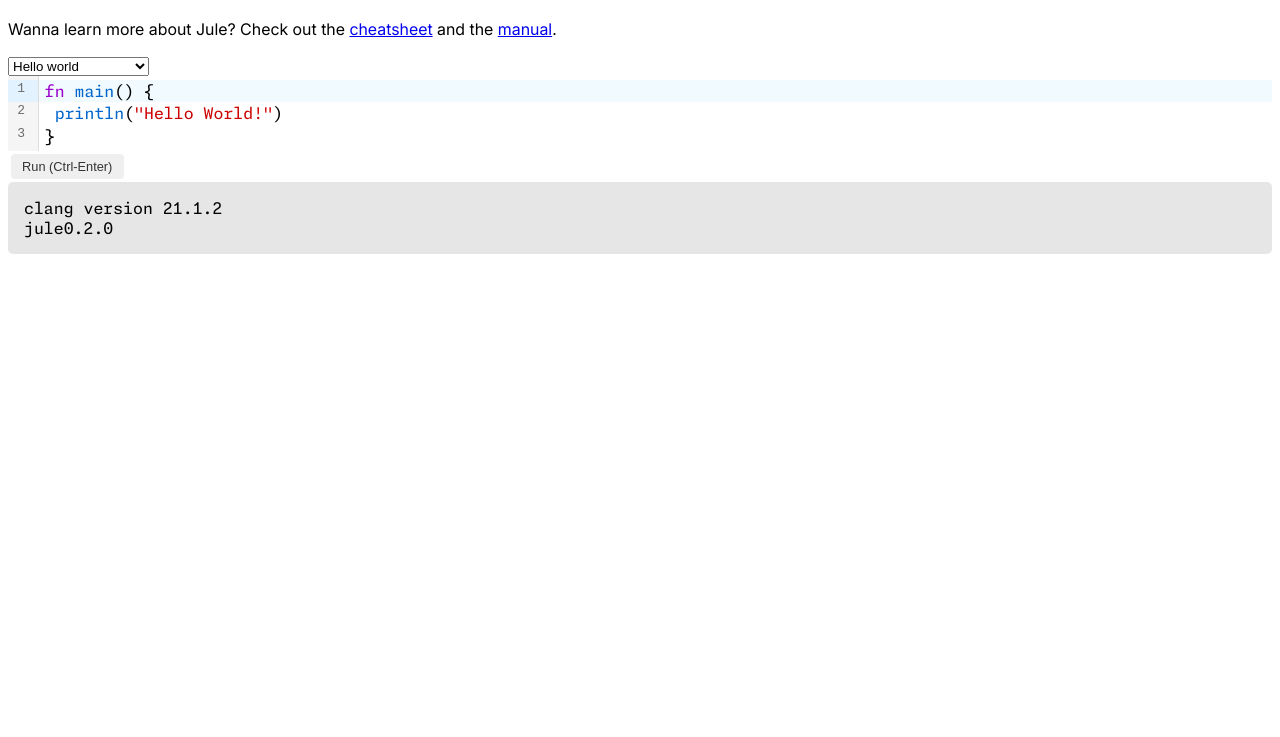
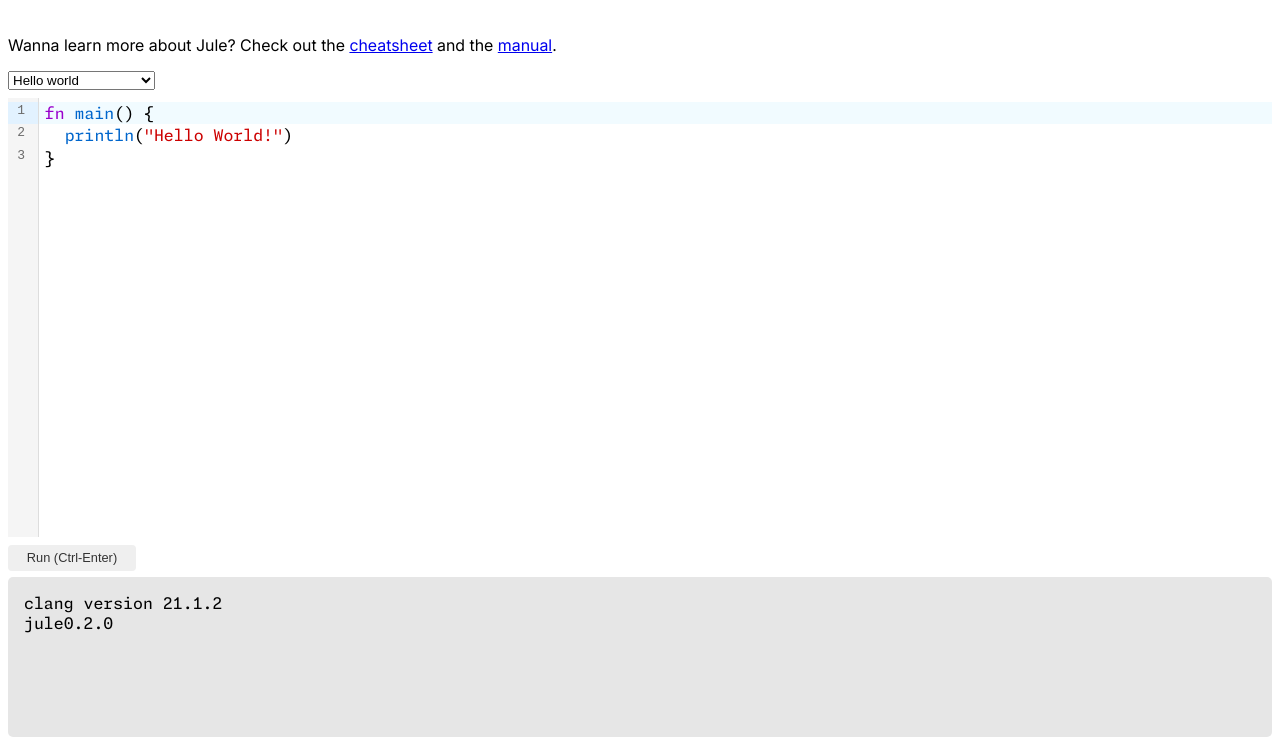
Before and after one commit to pgmtx/jule-playground, a website: page public/index.html in a window 1280 px wide. Shown: the part 63-800 px from the top of the page. Drawn offline with Linux system fonts and the light colour scheme.

Commit message:
frontend: make the page layout fixed (#9)

```diff
--- a/public/index.html
+++ b/public/index.html
@@ -2,10 +2,12 @@
 <html lang="en">
     <head>
         <meta charset="utf-8">
+        <link rel="icon" href="./static/icon.svg">
         <link rel="stylesheet" href="./style.css">
         <title>Jule Playground</title>
     </head>
     <body>
+        <div id="top">
             <h1>Jule Playground</h1>
             <p>Wanna learn more about Jule? Check out the <a href="https://pgmtx.neocities.org/articles/jule_cheatsheet">cheatsheet</a> and the <a href="https://manual.jule.dev/">manual</a>.</p>
             <select id="examples">
@@ -15,11 +17,13 @@
                 <option value="comptime-matching">Comptime matching</option>
             </select>
             <div id="editor"></div>
+        </div>
+        <div id="output-wrapper">
             <script type="module" src="./bundle.js"></script>
             <button type="button" id="run-button">Run (Ctrl-Enter)</button>
-        <br>
             <pre id="output">
 clang version 21.1.2
 jule0.2.0</pre>
+        </div>
     </body>
 </html>
--- a/public/playground.js
+++ b/public/playground.js
@@ -136,7 +136,7 @@ const jule = StreamLanguage.define({
 });
 
 const helloWorldCode = `fn main() {
- println("Hello World!")
+  println("Hello World!")
 }`;
 
 const editor = new EditorView({
@@ -146,10 +146,6 @@ const editor = new EditorView({
 		jule,
 		syntaxHighlighting(style),
 		keymap.of([indentWithTab]),
-		EditorView.theme({
-			"&": { maxHeight: "200px" },
-			".cm-scroller": { overflow: "auto" },
-		}),
 	],
 	parent: document.getElementById("editor"),
 });
--- a/public/style.css
+++ b/public/style.css
@@ -10,13 +10,44 @@
 
 body {
 	font-family: "Inter", sans-serif;
+	height: 100vh;
+	margin-top: 0;
+	margin-bottom: 0;
+	display: flex;
+	flex-direction: column;
+}
+
+#top {
+	flex: 1;
+	min-height: 0;
+	display: flex;
+	flex-direction: column;
+}
+
+select {
+	width: 11em;
+	margin-bottom: 8px;
+}
+
+#editor {
+	flex: 1;
+	min-height: 0;
+}
+
+.cm-editor {
+	height: 100%;
+}
+
+.cm-editor .cm-content {
+	font-family: "Monaspace Neon", Courier, monospace;
+	font-variant-ligatures: none;
 }
 
 button {
 	display: inline-block;
 	padding: 0.2em 0.9em;
 	line-height: 1.5em;
-	margin: 0.2em;
+	margin: 8px 8px 0.5em 0;
 	text-decoration: none;
 	font-size: 0.8em;
 	cursor: pointer;
@@ -24,23 +55,24 @@ button {
 	height: 2em;
 	color: #333;
 	border-radius: 4px;
+	width: 10em;
 }
 
-pre {
+#output-wrapper {
+	height: 25vh;
+	display: flex;
+	flex-direction: column;
+	/*justify-content: flex-end; /* forces the div to be at the bottom of the page */
+}
+
+pre#output {
+	font-family: "Monaspace Neon", Courier, monospace;
 	background-color: rgb(230, 230, 230);
+	flex: 1;
 	padding: 1em;
 	border-radius: 5px;
 	margin: 0;
 	overflow-x: auto;
+	overflow-y: auto;
+	min-height: 0;
 }
-
-.cm-editor .cm-content {
-	font-family: "Monaspace Neon", Courier, monospace;
-	font-variant-ligatures: none;
-}
-
-#output {
-	font-family: "Monaspace Neon", Courier, monospace;
-	max-height: 300px;
-	overflow-y: auto;
-}
```
Also changed, not shown: public/bundle.js, public/static/icon.svg (added). Lines whose indentation alone changed are shown as unchanged.
